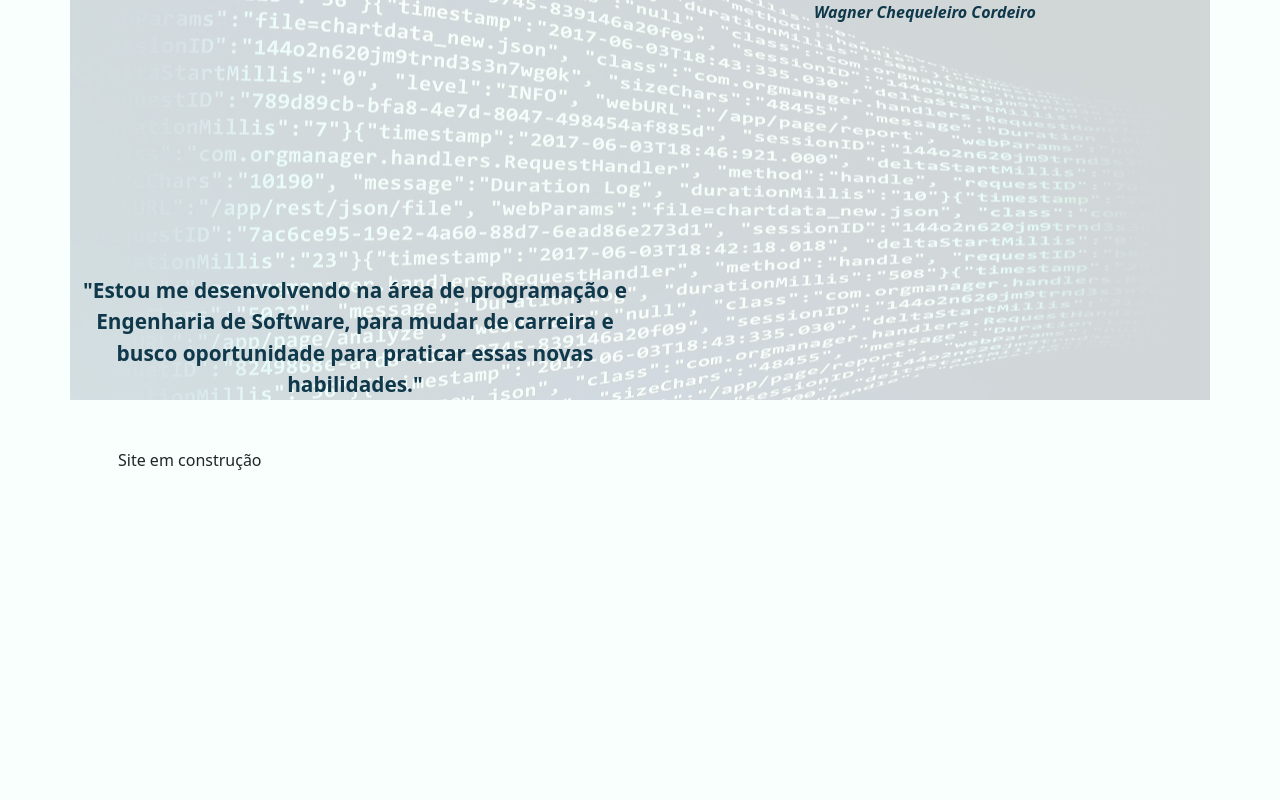
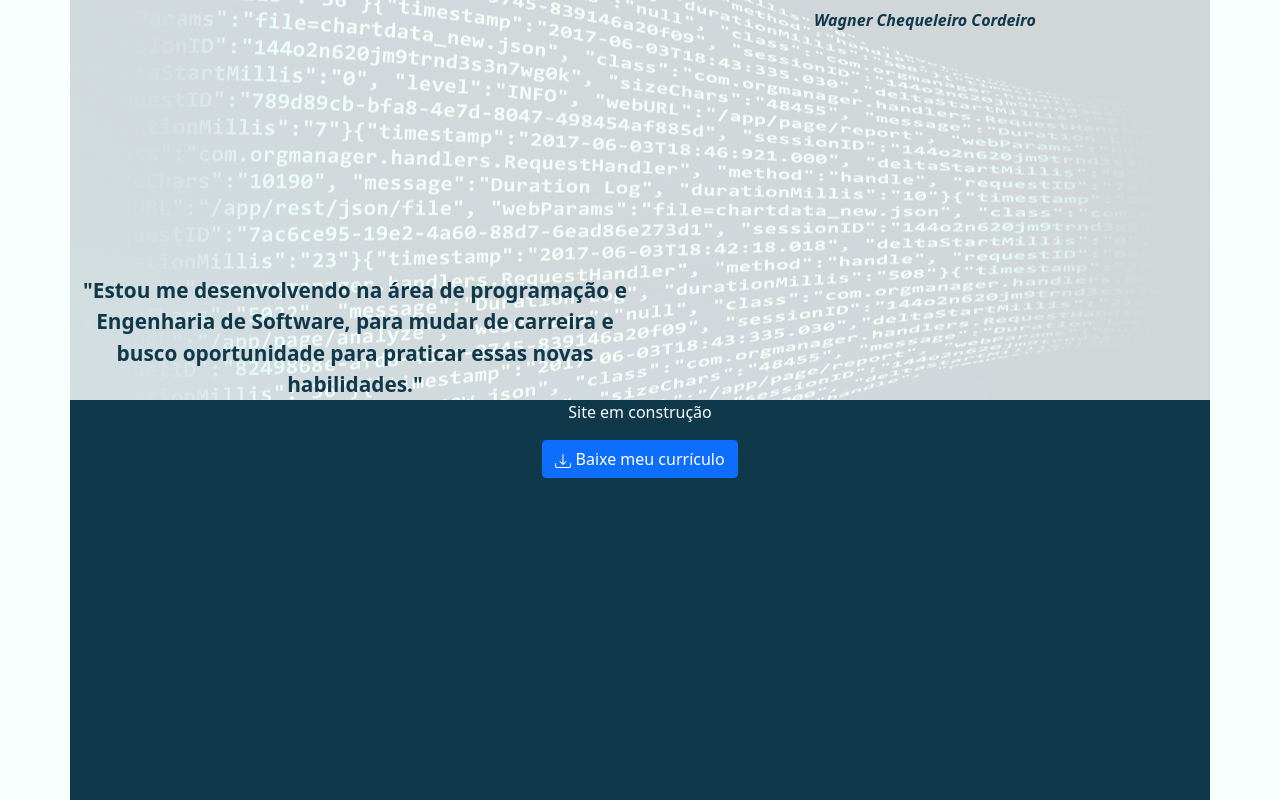
Before and after one commit to wagnerpch/wchc, a plain HTML site: page index.html in a window 1280 px wide. Drawn offline with nearby package versions, Linux system fonts and the light colour scheme.

Commit message:
cont-pg-construcao

```diff
--- a/index.html
+++ b/index.html
@@ -17,7 +17,7 @@
                         <p class="text-top">"Estou me desenvolvendo na área de programação e Engenharia de Software, para mudar de carreira e busco oportunidade para praticar essas novas habilidades."</p>
                     </div>
                     <div class="col-sm">
-                        <p class="text-autor"><em>Wagner Chequeleiro Cordeiro</em></p>
+                        <p class="text-autor pt-2"><em>Wagner Chequeleiro Cordeiro</em></p>
                     </div>
                 </div>
             </div>
@@ -26,8 +26,17 @@
     <main>
         <div class="container">
             <div class="row">
-                <div class="col-sm p-5">
+                <div class="col-sm text-center aviso">
                     <p>Site em construção</p>
+                    <p>
+                        <button type="button" class="btn btn-primary">
+                            <svg xmlns="http://www.w3.org/2000/svg" width="16" height="16" fill="currentColor" class="bi bi-download" viewBox="0 0 16 16">
+                                <path d="M.5 9.9a.5.5 0 0 1 .5.5v2.5a1 1 0 0 0 1 1h12a1 1 0 0 0 1-1v-2.5a.5.5 0 0 1 1 0v2.5a2 2 0 0 1-2 2H2a2 2 0 0 1-2-2v-2.5a.5.5 0 0 1 .5-.5z"></path>
+                                <path d="M7.646 11.854a.5.5 0 0 0 .708 0l3-3a.5.5 0 0 0-.708-.708L8.5 10.293V1.5a.5.5 0 0 0-1 0v8.793L5.354 8.146a.5.5 0 1 0-.708.708l3 3z"></path>
+                            </svg>
+                            Baixe meu currículo
+                          </button>
+                    </p>
                 </div>
             </div>
         </div>
```
